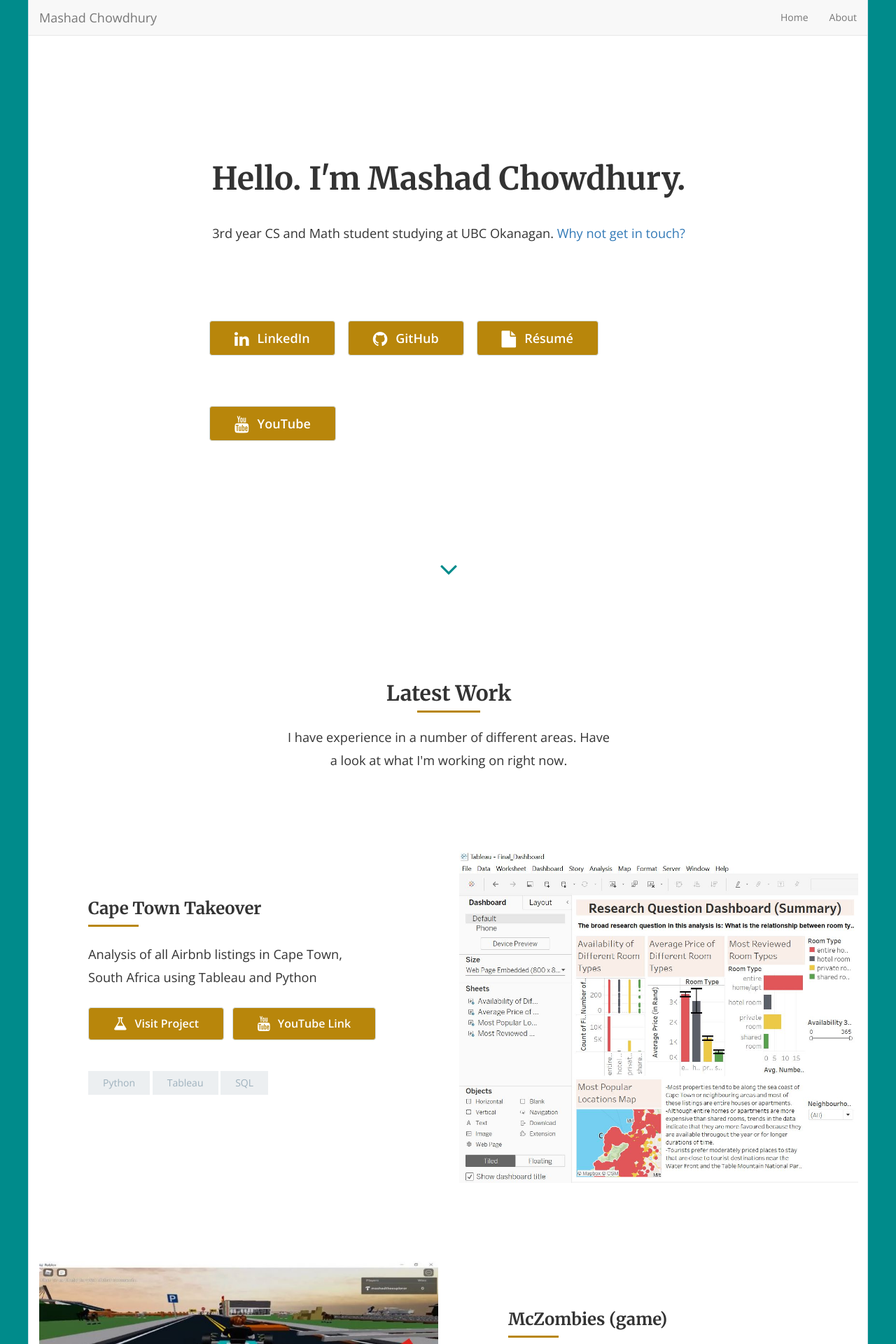
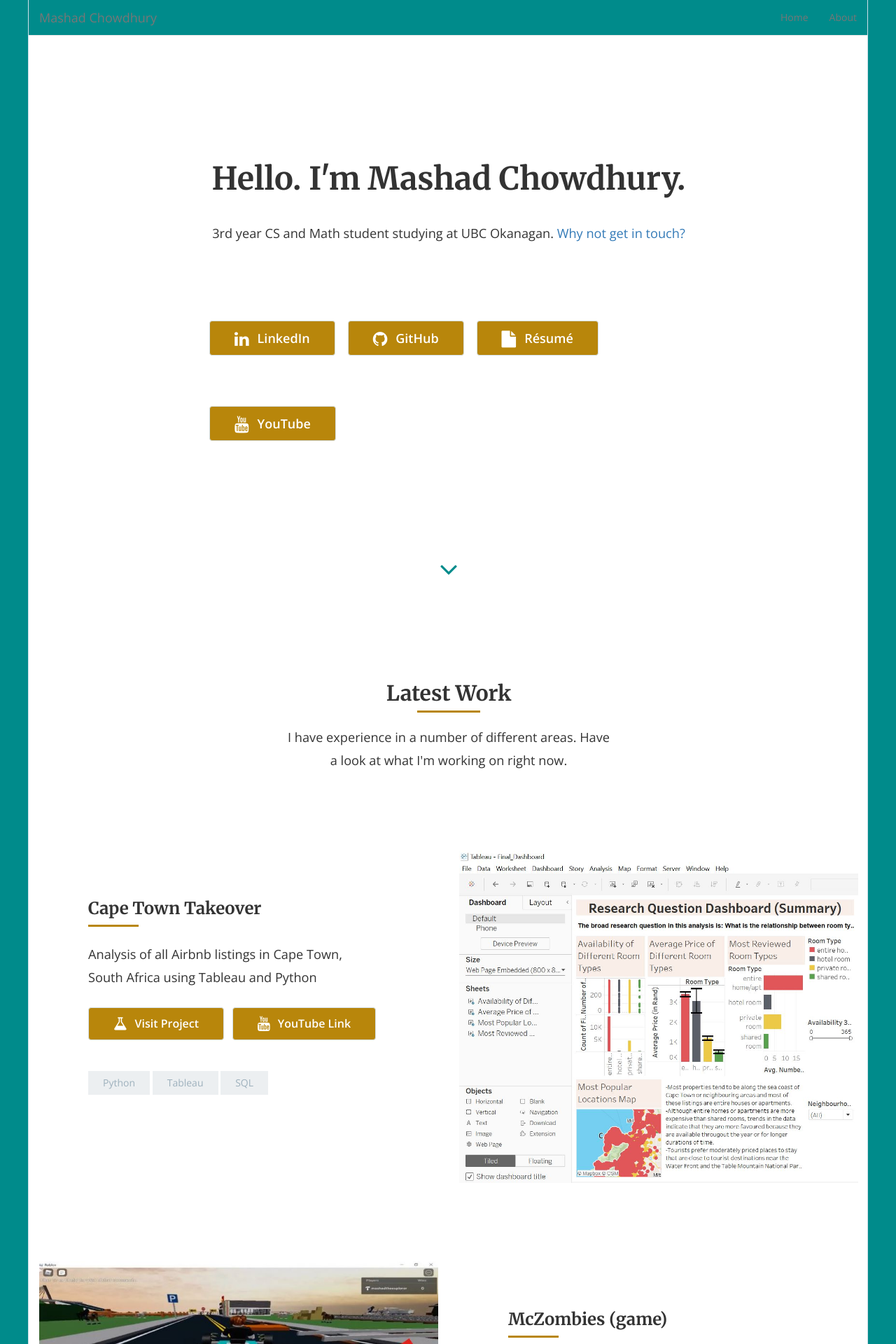
Before and after one commit to mashadchowdhury/mashadchowdhury.github.io, a Jekyll site: the page built from index.html, in a window 1280 px wide. Shown: the top 1920 px of the page at 70% size. Built offline with Jekyll 4.4.1, drawn with Linux system fonts in a browser that asks for light colours; nearby versions of some CDN libraries; the list of posts is cut into pages by our own code.

Commit message:
Update _navbar.scss

```diff
--- a/_sass/bootstrap/_navbar.scss
+++ b/_sass/bootstrap/_navbar.scss
@@ -395,7 +395,7 @@
 
 // Default navbar
 .navbar-default {
-  background-color: $navbar-default-bg;
+  background-color: #008b8b;
   border-color: $navbar-default-border;
 
   .navbar-brand {
@@ -408,7 +408,7 @@
   }
 
   .navbar-text {
-    color: $navbar-default-color;
+    color: #ffffff;
   }
 
   .navbar-nav {
```
